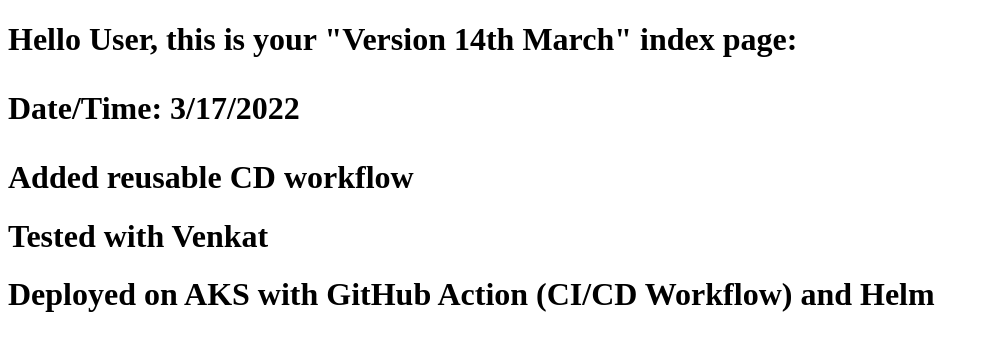
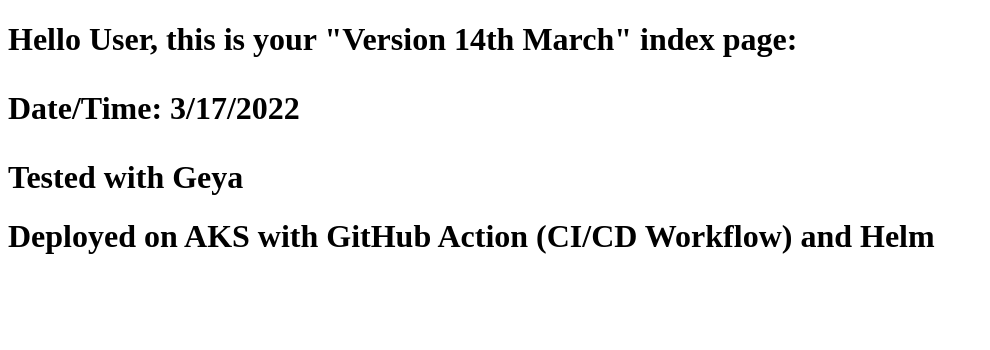
Before and after one commit to mehmetca-tr/demo-cd-wf-1, a plain HTML site: page index.html in a window 1280 px wide. Shown: the whole page, without its empty margins (0-990 px from the left). Drawn offline with Linux system fonts and the light colour scheme.

Commit message:
Update index.html

```diff
--- a/index.html
+++ b/index.html
@@ -13,8 +13,7 @@
             var dt=new Date();
             document.getElementById("datetime").innerHTML=dt.toLocaleDateString();
         </script></h1>
-        <h1>Added reusable CD workflow</h1>
-        <h1>Tested with Venkat</h1>
+        <h1>Tested with Geya</h1>
         <h1>Deployed on AKS with GitHub Action (CI/CD Workflow) and Helm</h1>
     </body>
 </html>
```
